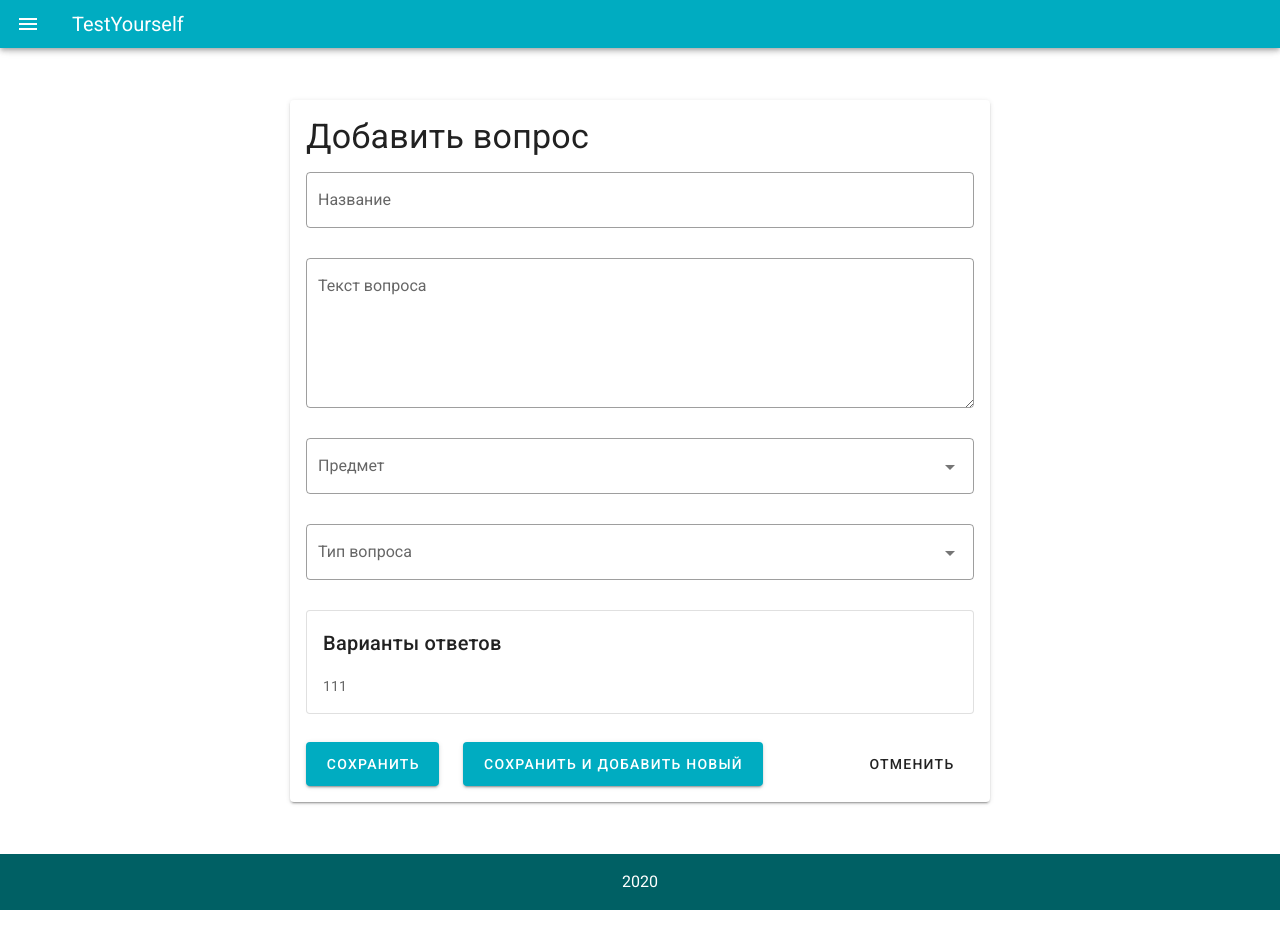
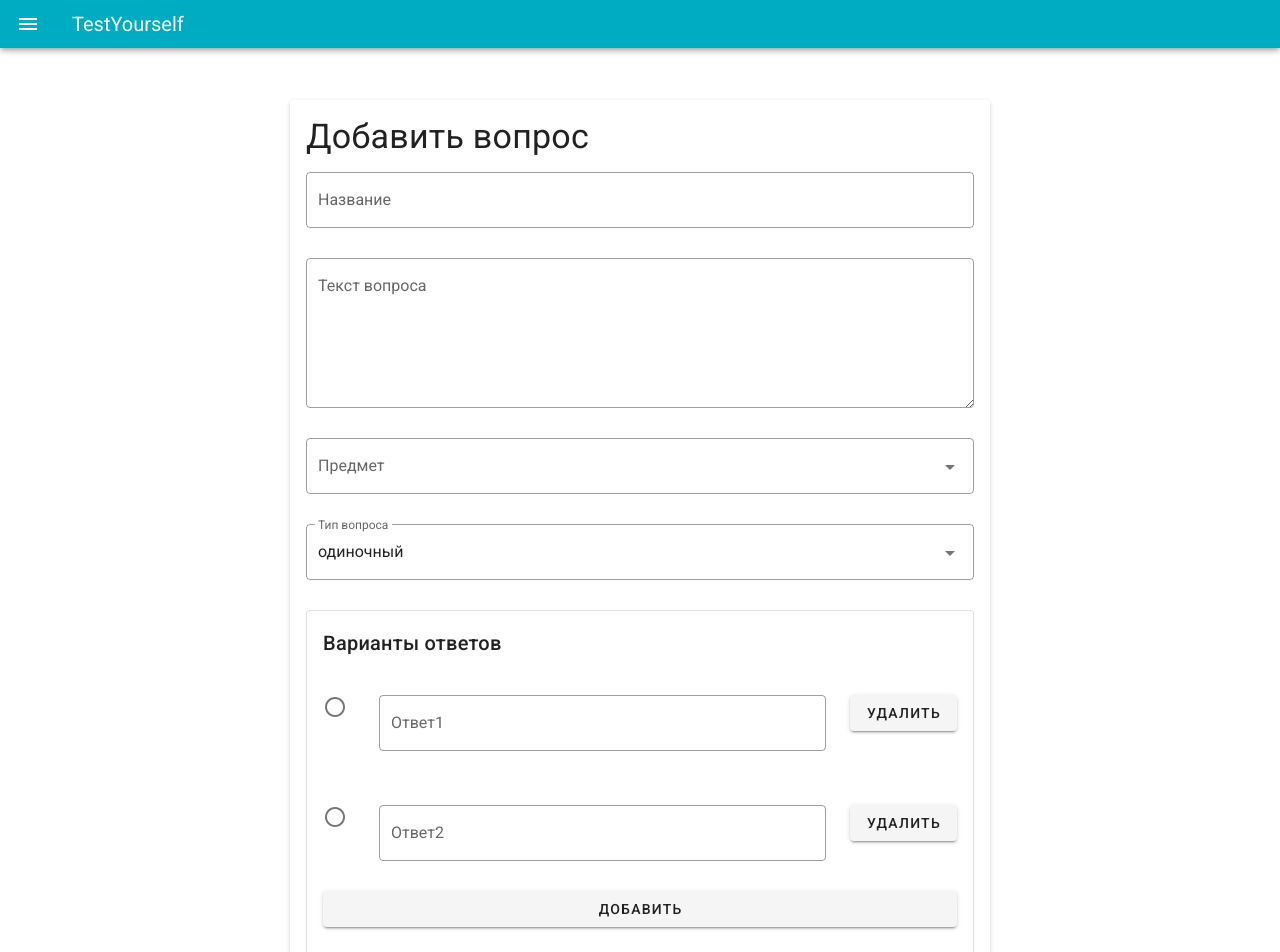
Before and after one commit to lexLaeda/TestYourself, a Vue app in the folder frontend/: page / in a window 1280 px wide. Shown: the top 952 px of the page. Before the commit the page ends 910 px from the top, so only its background shows below. Built offline with nearby package versions, Linux system fonts and the light colour scheme.

Commit message:
add variants

```diff
--- a/frontend/src/components/AddQuestion/AddQuestion.vue
+++ b/frontend/src/components/AddQuestion/AddQuestion.vue
@@ -6,23 +6,33 @@
     >
       <v-card-title class="display-1">Добавить вопрос</v-card-title>
       <v-card-text>
-        <v-form>
+        <v-form
+          ref="form"
+          v-model="valid"
+          lazy-validation
+        >
           <v-text-field
+            v-model="postData.name"
             label="Название"
+            :rules="[v => !!v || validText]"
             outlined
             required
           ></v-text-field>
 
           <v-textarea
+            v-model="postData.description"
             label="Текст вопроса"
             outlined
           ></v-textarea>
 
           <v-combobox
+            v-model="postData.subject"
             :items="subjects"
             label="Предмет"
+            :rules="[v => !!v || validText]"
             outlined
             clearable
+            required
           ></v-combobox>
 
           <v-select
@@ -37,17 +47,75 @@
           >
             <v-card-title>Варианты ответов</v-card-title>
             <v-card-text>
-              <template v-if="postData.type === 'checkbox'">222</template>
-              <template v-else>111</template>
+              <template v-if="postData.type === 'checkbox'">
+                <div class="d-flex flex-column">
+                  <v-row v-for="(element, index) in answers"
+                         :key="index">
+                    <v-col cols="auto">
+                      <v-checkbox
+                          v-model="postData.current"
+                          :value="index"
+                      >
+                      </v-checkbox>
+                    </v-col>
+                    <v-col>
+                      <v-text-field
+                          v-model="answers[index]"
+                          :label="'Ответ' + (index + 1)"
+                          :rules="[v => !!v || validText]"
+                          outlined
+                          required
+                      ></v-text-field>
+                    </v-col>
+                    <v-col cols="auto">
+                      <v-btn @click="removeAnswer(index)">Удалить</v-btn>
+                    </v-col>
+                  </v-row>
+                  <v-btn @click="addAnswer">Добавить</v-btn>
+                </div>
+              </template>
+              <template v-else>
+                <v-radio-group
+                    v-model="postData.current[0]">
+                  <v-row v-for="(element, index) in answers"
+                   :key="index">
+                    <v-col cols="auto">
+                      <v-radio
+                        :value="index"
+                      >
+                      </v-radio>
+                    </v-col>
+                    <v-col>
+                      <v-text-field
+                        v-model="answers[index]"
+                        :label="'Ответ' + (index + 1)"
+                        :rules="[v => !!v || validText]"
+                        outlined
+                        required
+                      ></v-text-field>
+                    </v-col>
+                    <v-col cols="auto">
+                      <v-btn @click="removeAnswer(index)">Удалить</v-btn>
+                    </v-col>
+                  </v-row>
+                  <v-btn @click="addAnswer">Добавить</v-btn>
+                </v-radio-group>
+              </template>
             </v-card-text>
           </v-card>
 
           <v-row class="mt-4">
             <v-col cols="auto">
-              <v-btn large dark color="cyan darken-1">Сохранить</v-btn>
+              <v-btn large color="cyan darken-1 white--text"
+               :disabled="!valid"
+               @click="validate"
+              >Сохранить</v-btn>
             </v-col>
             <v-col cols="auto">
-              <v-btn large dark color="cyan darken-1">Сохранить и добавить новый</v-btn>
+              <v-btn large color="cyan darken-1 white--text"
+               :disabled="!valid"
+               @click="validate"
+              >Сохранить и добавить новый</v-btn>
             </v-col>
             <v-col cols="auto" class="ml-auto">
               <v-btn large text>Отменить</v-btn>
@@ -64,12 +132,34 @@
     name: 'AddQuestion',
 
     data: () => ({
-      postData: {},
+      answers: ['', ''],
+      valid: true,
+      validText: 'Обязательное поле',
+      postData: {
+          type: 'radio',
+          current: []
+      },
       question_types: [
         {text: 'одиночный', value: 'radio'},
         {text: 'множественный выбор', value: 'checkbox'}
       ],
-      subjects: ['Java', 'JavaScript', 'Docker', 'как испечь пирожок']
+      subjects: ['Java', 'JavaScript', 'Docker', 'как испечь пирожок'],
     }),
+
+    methods: {
+      addAnswer() {
+        this.answers.push('');
+      },
+
+      removeAnswer(index) {
+        this.answers.splice(index, 1);
+      },
+
+      validate() {
+        this.$refs.form.validate();
+        this.postData.answers = this.answers;
+        console.log('postData =>', this.postData);
+      }
+    }
   };
 </script>
```
Lines whose indentation alone changed are shown as unchanged.
